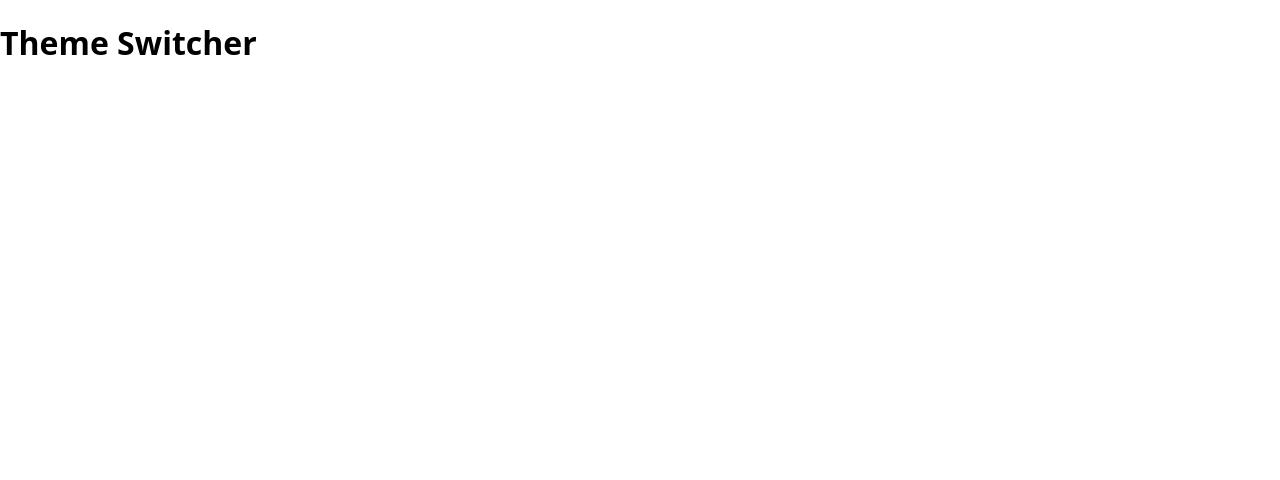
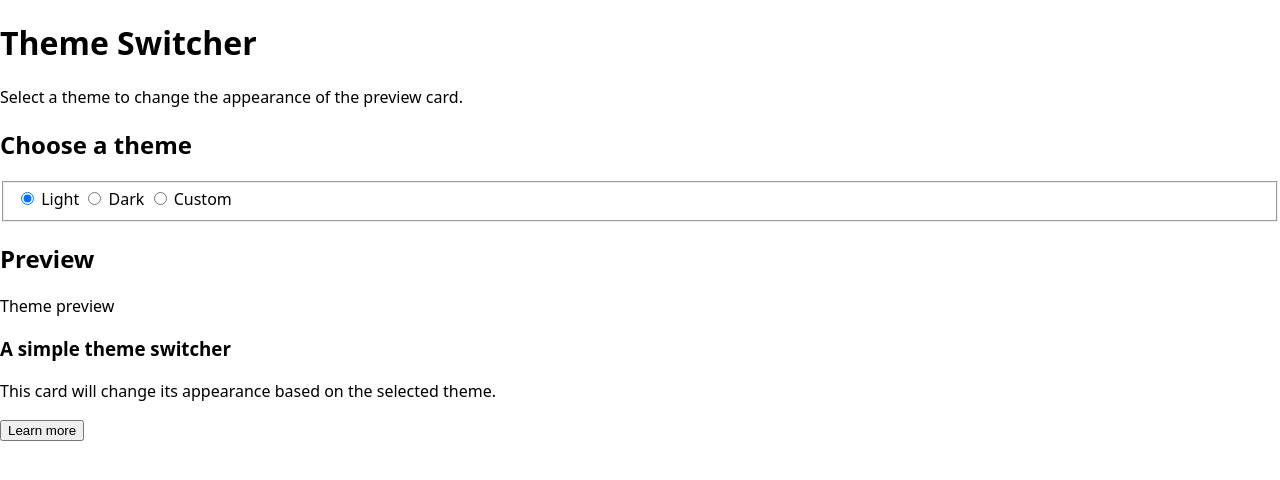
Before and after one commit to mykytapilec/theme-switcher, a website built with Vite: page index.html in a window 1280 px wide. Built offline with nearby package versions, Linux system fonts and the light colour scheme.

Commit message:
feat: add theme switcher markup

```diff
--- a/index.html
+++ b/index.html
@@ -3,19 +3,78 @@
   <head>
     <meta charset="UTF-8" />
     <meta
-        name="viewport"
-        content="width=device-width, initial-scale=1.0"
+      name="viewport"
+      content="width=device-width, initial-scale=1.0"
     />
     <meta
-        name="description"
-        content="A theme switcher built with HTML and CSS."
+      name="description"
+      content="A theme switcher built with HTML and CSS."
     />
     <link rel="stylesheet" href="/src/styles/main.css" />
     <title>Theme Switcher</title>
   </head>
   <body>
-    <main>
-      <h1>Theme Switcher</h1>
+    <main class="theme-switcher">
+      <header class="theme-switcher__header">
+        <h1>Theme Switcher</h1>
+        <p>Select a theme to change the appearance of the preview card.</p>
+      </header>
+
+      <section
+        class="theme-switcher__controls"
+        aria-labelledby="theme-switcher-title"
+      >
+        <h2 id="theme-switcher-title">Choose a theme</h2>
+
+        <fieldset>
+          <legend class="visually-hidden">Available themes</legend>
+
+          <div class="theme-options">
+            <input
+              type="radio"
+              id="theme-light"
+              name="theme"
+              value="light"
+              checked
+            />
+            <label for="theme-light">Light</label>
+
+            <input
+              type="radio"
+              id="theme-dark"
+              name="theme"
+              value="dark"
+            />
+            <label for="theme-dark">Dark</label>
+
+            <input
+              type="radio"
+              id="theme-custom"
+              name="theme"
+              value="custom"
+            />
+            <label for="theme-custom">Custom</label>
+          </div>
+        </fieldset>
+      </section>
+
+      <section
+        class="theme-switcher__preview"
+        aria-labelledby="preview-title"
+      >
+        <h2 id="preview-title">Preview</h2>
+
+        <article class="preview-card">
+          <div class="preview-card__content">
+            <p class="preview-card__eyebrow">Theme preview</p>
+            <h3 class="preview-card__title">A simple theme switcher</h3>
+            <p class="preview-card__description">
+              This card will change its appearance based on the selected theme.
+            </p>
+            <button type="button">Learn more</button>
+          </div>
+        </article>
+      </section>
     </main>
   </body>
 </html>
--- a/src/styles/main.css
+++ b/src/styles/main.css
@@ -13,3 +13,15 @@ html {
 body {
   margin: 0;
 }
+
+.visually-hidden {
+  position: absolute;
+  width: 1px;
+  height: 1px;
+  padding: 0;
+  margin: -1px;
+  overflow: hidden;
+  clip: rect(0, 0, 0, 0);
+  white-space: nowrap;
+  border: 0;
+}
```
